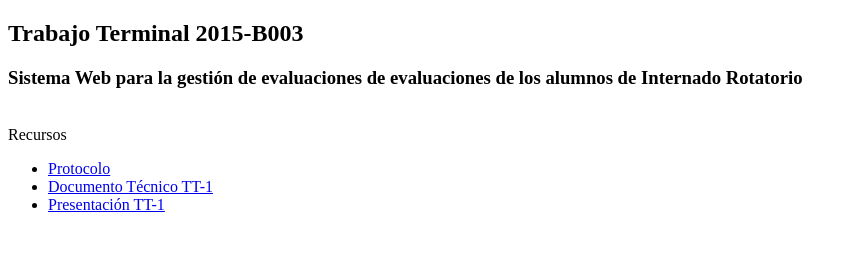
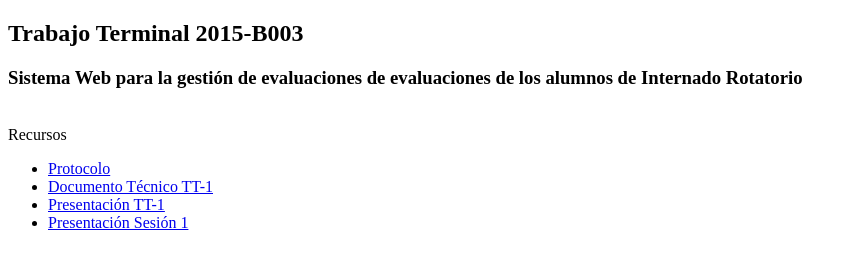
Before and after one commit to ItzayanaPH/ItzayanaPH.github.io, a plain HTML site: page index.html in a window 1280 px wide. Shown: the whole page, without its empty margins (0-857 px from the left). Drawn offline with Linux system fonts and the light colour scheme.

Commit message:
Sesión 1
Agregue la presentación de la sesion 1

```diff
--- a/index.html
+++ b/index.html
@@ -12,6 +12,7 @@
     <li><a href="./Recursos/Protocolo_TT_2015-B003.pdf">Protocolo</a></li>
     <li><a href="./Recursos/Documento_Tecnico_TT_2015-B003.pdf">Documento Técnico TT-1</a></li>
     <li><a href="./Recursos/Presentacion_TT_2015-B003.pptx">Presentación TT-1</a></li>
+    <li><a href="./Recursos/Sesion1.pptx">Presentación Sesión 1</a></li>
   </ul>
 
 </body>
```
Also changed, not shown: 1 other file.
